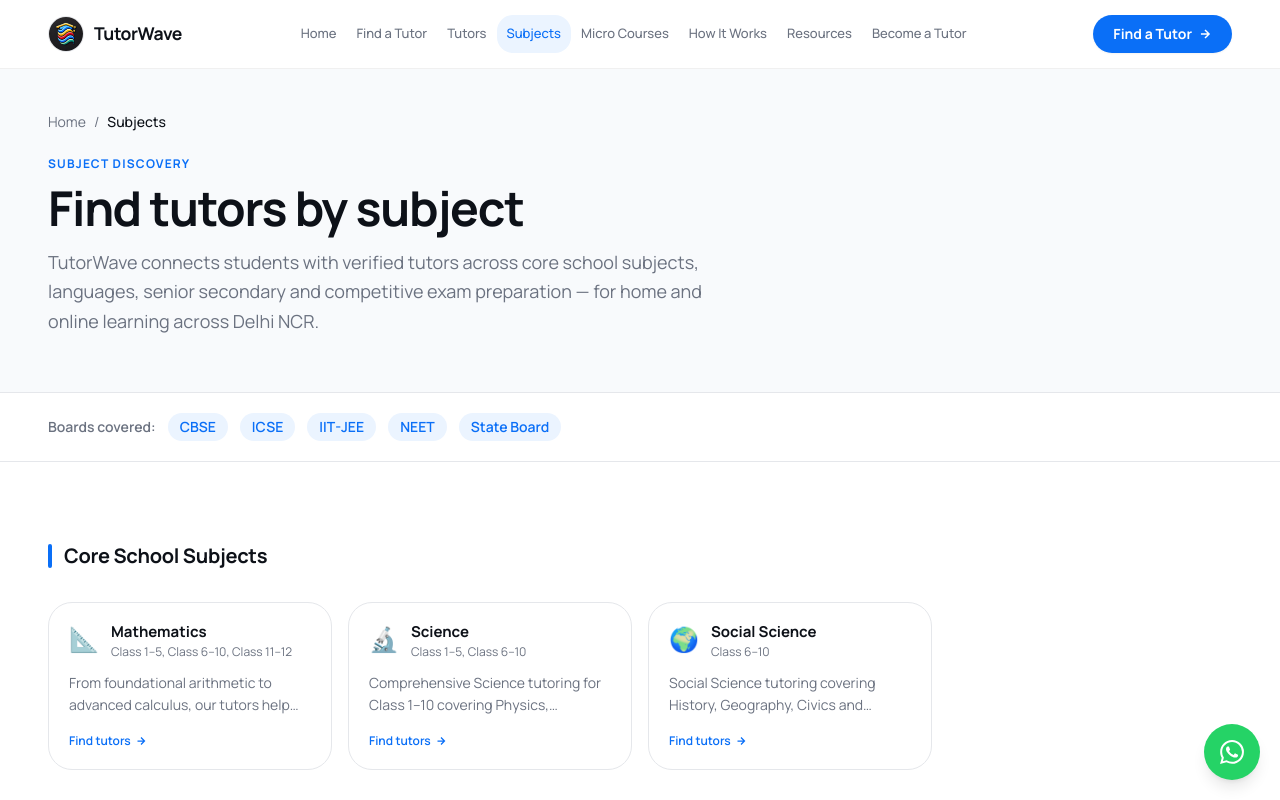
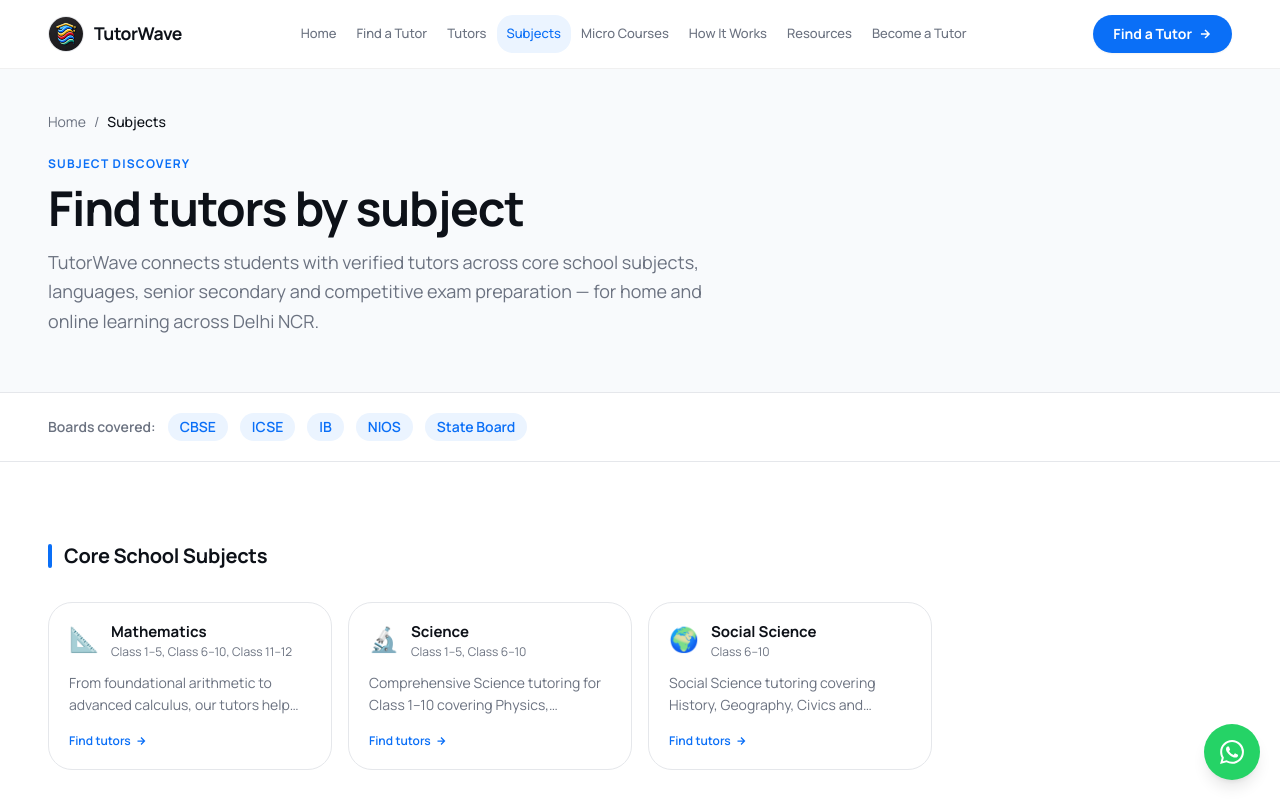
Before and after one commit to priyam0710/tutorwave, a Next.js app: page /subjects in a window 1280 px wide. Shown: the top 800 px of the page. Built offline with nearby package versions, Linux system fonts and the light colour scheme.

Commit message:
Update page.tsx

```diff
--- a/src/app/subjects/page.tsx
+++ b/src/app/subjects/page.tsx
@@ -70,7 +70,7 @@ export default function SubjectsPage() {
         <div className="max-w-7xl mx-auto px-4 sm:px-6 lg:px-12">
           <div className="flex flex-wrap items-center gap-3">
             <span className="text-sm font-semibold text-[#6B7280]">Boards covered:</span>
-            {['CBSE', 'ICSE', 'IIT-JEE', 'NEET', 'State Board']?.map((board) => (
+            {['CBSE', 'ICSE', 'IB','NIOS', 'State Board']?.map((board) => (
               <span key={board} className="px-3 py-1 bg-[#EBF4FF] text-[#0A6FF7] text-sm font-semibold rounded-full">
                 {board}
               </span>
```
